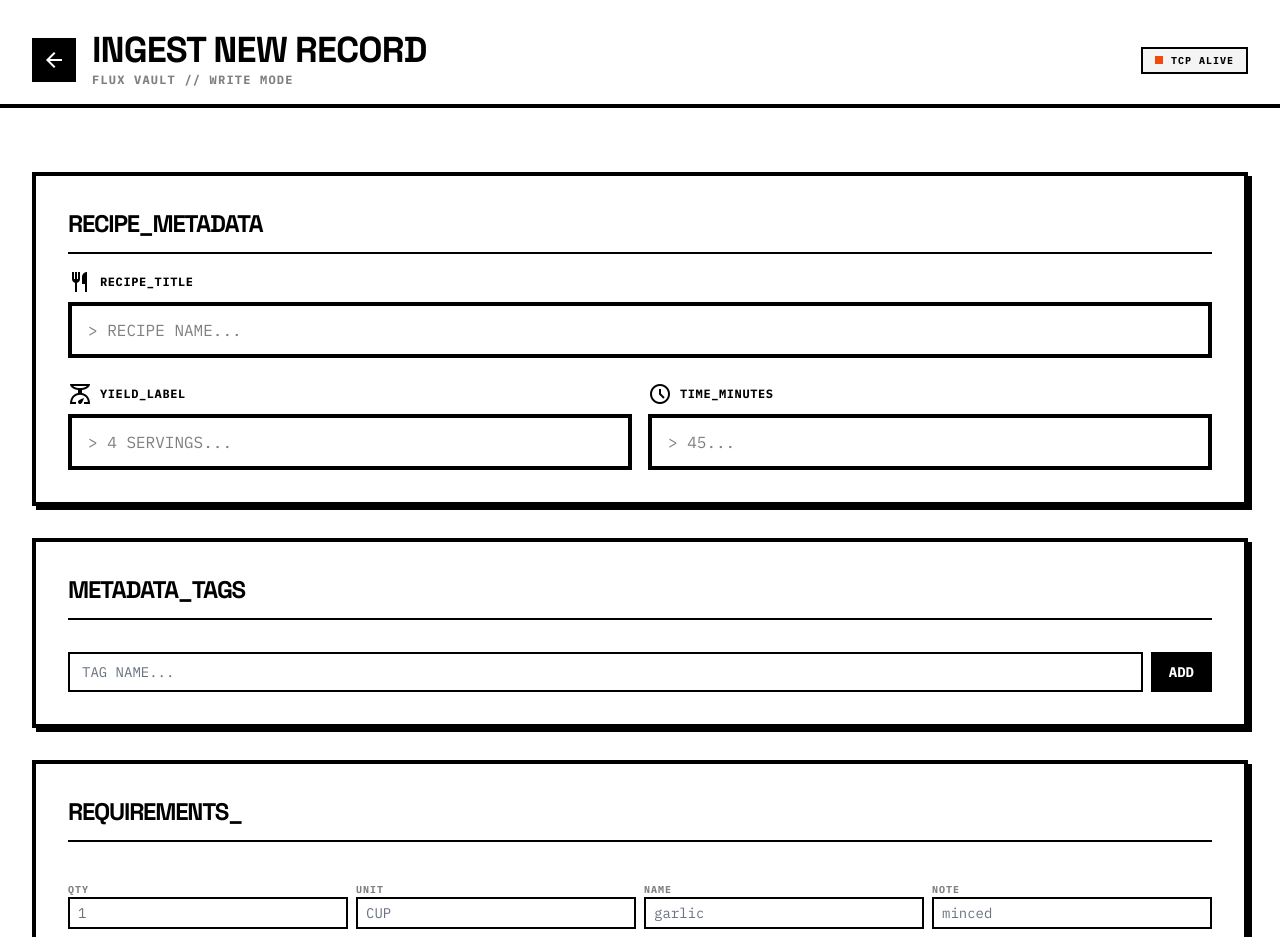
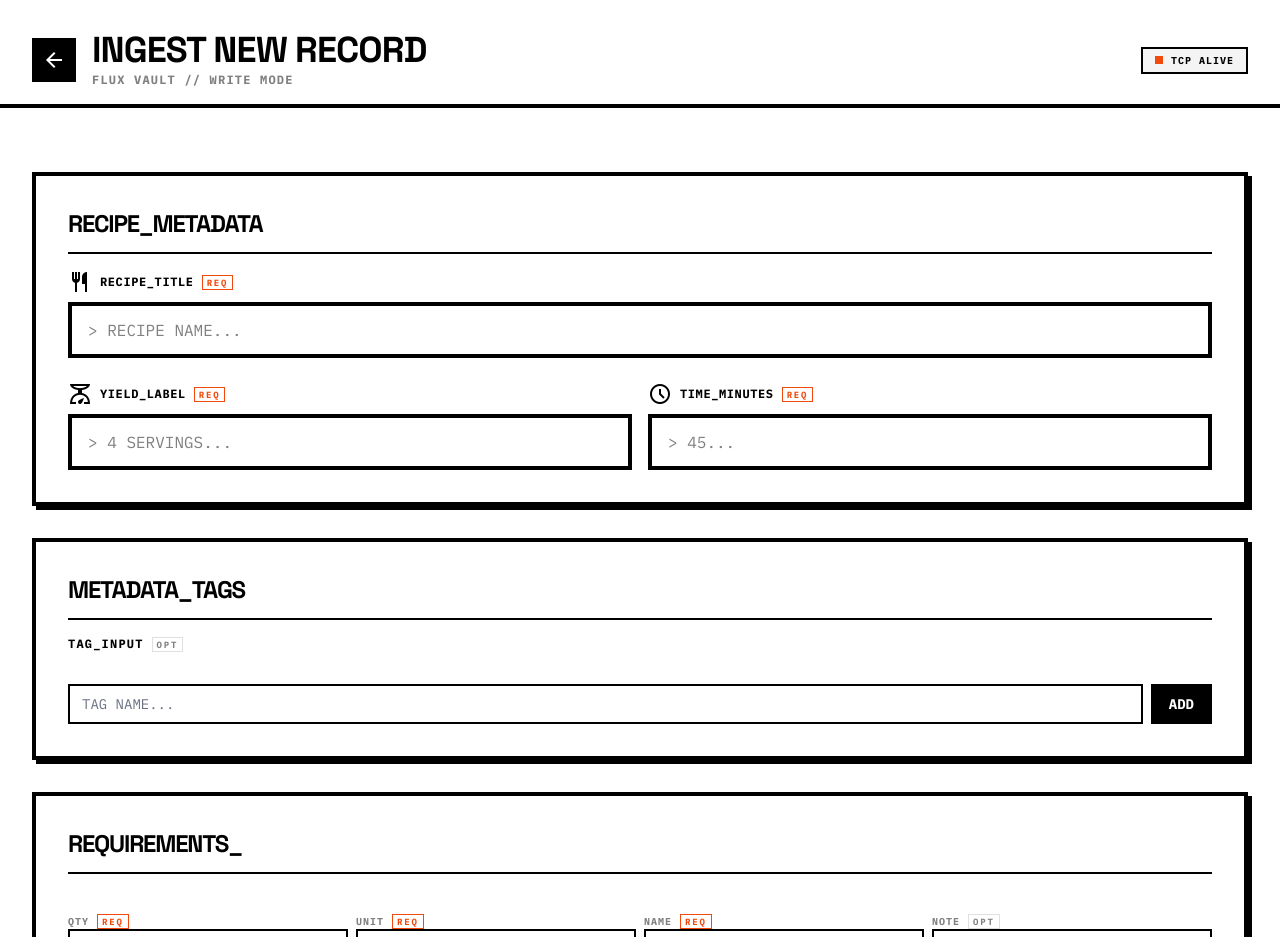
Before and after one commit to PouyanNorouzi/FLUX, a SvelteKit app: page /vault/ingest in a window 1280 px wide. Shown: the top 937 px of the page. Built offline with nearby package versions, Linux system fonts and the light colour scheme; what poudb-client would draw is missing.

Commit message:
Enhance form components with requirement indicators

```diff
--- a/src/lib/components/IngredientRow.svelte
+++ b/src/lib/components/IngredientRow.svelte
@@ -11,6 +11,13 @@
 	 * }}
 	 */
 	let { ingredient, index, errors = {}, onChange, onRemove } = $props();
+
+	/** @param {boolean} required */
+	function requirementBadge(required) {
+		return required
+			? 'border-molten-commit-orange text-molten-commit-orange'
+			: 'border-divider-gray text-muted';
+	}
 </script>
 
 <div
@@ -19,15 +26,21 @@
 	<div class="sm:col-span-1">
 		<label
 			for={`ingredient_${ingredient.id ?? index}_qty`}
-			class="block text-[10px] font-bold tracking-widest text-muted uppercase"
+			class="flex items-center gap-2 text-[10px] font-bold tracking-widest text-muted uppercase"
 		>
-			QTY
+			<span>QTY</span>
+			<span
+				class={`border px-1 py-0.5 text-[9px] leading-none tracking-[0.2em] ${requirementBadge(true)}`}
+			>
+				REQ
+			</span>
 		</label>
 		<input
 			id={`ingredient_${ingredient.id ?? index}_qty`}
 			type="text"
 			placeholder="1"
 			value={ingredient.quantity}
+			aria-required="true"
 			oninput={(event) => onChange('quantity', event.currentTarget.value)}
 			class={`brutalist-border w-full border-2 border-signal-black bg-cold-console-white px-2 py-1 font-mono text-sm outline-none ${
 				errors.qty
@@ -43,14 +56,20 @@
 	<div class="sm:col-span-1">
 		<label
 			for={`ingredient_${ingredient.id ?? index}_unit`}
-			class="block text-[10px] font-bold tracking-widest text-muted uppercase"
+			class="flex items-center gap-2 text-[10px] font-bold tracking-widest text-muted uppercase"
 		>
-			UNIT
+			<span>UNIT</span>
+			<span
+				class={`border px-1 py-0.5 text-[9px] leading-none tracking-[0.2em] ${requirementBadge(true)}`}
+			>
+				REQ
+			</span>
 		</label>
 		<UnitInput
 			id={`ingredient_${ingredient.id ?? index}_unit`}
 			value={ingredient.unit}
 			hasError={!!errors.unit}
+			isRequired={true}
 			onChange={(value) => onChange('unit', value)}
 		/>
 		{#if errors.unit}
@@ -61,15 +80,21 @@
 	<div class="sm:col-span-1">
 		<label
 			for={`ingredient_${ingredient.id ?? index}_name`}
-			class="block text-[10px] font-bold tracking-widest text-muted uppercase"
+			class="flex items-center gap-2 text-[10px] font-bold tracking-widest text-muted uppercase"
 		>
-			NAME
+			<span>NAME</span>
+			<span
+				class={`border px-1 py-0.5 text-[9px] leading-none tracking-[0.2em] ${requirementBadge(true)}`}
+			>
+				REQ
+			</span>
 		</label>
 		<input
 			id={`ingredient_${ingredient.id ?? index}_name`}
 			type="text"
 			placeholder="garlic"
 			value={ingredient.name}
+			aria-required="true"
 			oninput={(event) => onChange('name', event.currentTarget.value)}
 			class={`brutalist-border w-full border-2 border-signal-black bg-cold-console-white px-2 py-1 font-mono text-sm outline-none ${
 				errors.name
@@ -85,9 +110,14 @@
 	<div class="flex flex-col sm:col-span-1">
 		<label
 			for={`ingredient_${ingredient.id ?? index}_note`}
-			class="block text-[10px] font-bold tracking-widest text-muted uppercase"
+			class="flex items-center gap-2 text-[10px] font-bold tracking-widest text-muted uppercase"
 		>
-			NOTE
+			<span>NOTE</span>
+			<span
+				class={`border px-1 py-0.5 text-[9px] leading-none tracking-[0.2em] ${requirementBadge(false)}`}
+			>
+				OPT
+			</span>
 		</label>
 		<div class="flex gap-1">
 			<input
@@ -95,6 +125,7 @@
 				type="text"
 				placeholder="minced"
 				value={ingredient.note}
+				aria-required="false"
 				oninput={(event) => onChange('note', event.currentTarget.value)}
 				class="brutalist-border flex-1 border-2 border-signal-black bg-cold-console-white px-2 py-1 font-mono text-sm outline-none focus:border-molten-commit-orange"
 			/>
--- a/src/lib/components/Input.svelte
+++ b/src/lib/components/Input.svelte
@@ -8,7 +8,8 @@
 	 *   value?: string,
 	 *   error?: boolean,
 	 *   errorMessage?: string,
-	 *   icon?: string | null
+	 *   icon?: string | null,
+	 *   requirement?: 'required' | 'optional' | null
 	 * }}
 	 */
 	let {
@@ -19,7 +20,8 @@
 		value = $bindable(''),
 		error = false,
 		errorMessage = '',
-		icon = null
+		icon = null,
+		requirement = null
 	} = $props();
 </script>
 
@@ -31,13 +33,21 @@
 		{#if icon}
 			<span class="material-symbols-outlined text-[16px]">{icon}</span>
 		{/if}
-		{label}
+		<span>{label}</span>
+		{#if requirement}
+			<span
+				class={`border px-1 py-0.5 text-[9px] leading-none tracking-[0.2em] ${requirement === 'required' ? 'border-molten-commit-orange text-molten-commit-orange' : 'border-divider-gray text-muted'}`}
+			>
+				{requirement === 'required' ? 'REQ' : 'OPT'}
+			</span>
+		{/if}
 	</label>
 	<input
 		{id}
 		{type}
 		{placeholder}
 		bind:value
+		aria-required={requirement === 'required'}
 		autocomplete="off"
 		class="brutalist-input h-14 w-full px-4 font-mono text-base placeholder:text-muted focus:ring-0
 			{error ? 'error' : ''}"
--- a/src/lib/components/TagEditor.svelte
+++ b/src/lib/components/TagEditor.svelte
@@ -8,6 +8,7 @@
 	 *   tags: string[],
 	 *   inputValue?: string,
 	 *   errorMessage?: string,
+	 *   requirementLabel?: 'required' | 'optional' | null,
 	 *   onAdd: (value: string) => void,
 	 *   onRemove: (value: string) => void
 	 * }}
@@ -18,6 +19,7 @@
 		tags,
 		inputValue = $bindable(''),
 		errorMessage = '',
+		requirementLabel = null,
 		onAdd,
 		onRemove
 	} = $props();
@@ -28,6 +30,18 @@
 </script>
 
 <div class="flex flex-col gap-4">
+	<div
+		class="flex items-center gap-2 font-mono text-[10px] font-bold tracking-widest text-signal-black uppercase sm:text-xs"
+	>
+		<span>{label}</span>
+		{#if requirementLabel}
+			<span
+				class={`border px-1 py-0.5 text-[9px] leading-none tracking-[0.2em] ${requirementLabel === 'required' ? 'border-molten-commit-orange text-molten-commit-orange' : 'border-divider-gray text-muted'}`}
+			>
+				{requirementLabel === 'required' ? 'REQ' : 'OPT'}
+			</span>
+		{/if}
+	</div>
 	{#if errorMessage}
 		<div
 			class="border-2 border-molten-commit-orange bg-cold-console-white p-3 font-mono text-xs text-molten-commit-orange uppercase"
@@ -49,6 +63,7 @@
 			type="text"
 			{placeholder}
 			bind:value={inputValue}
+			aria-required={requirementLabel === 'required'}
 			class="brutalist-border flex-1 border-2 border-signal-black bg-cold-console-white px-3 py-2 font-mono text-sm uppercase outline-none focus:border-molten-commit-orange"
 			onkeydown={(e) => {
 				if (e.key === 'Enter') {
--- a/src/routes/vault/[id]/edit/+page.svelte
+++ b/src/routes/vault/[id]/edit/+page.svelte
@@ -267,6 +267,7 @@
 								error={!!errors.title}
 								errorMessage={errors.title}
 								icon="restaurant"
+								requirement="required"
 							/>
 							<div class="grid grid-cols-1 gap-4 sm:grid-cols-2">
 								<Input
@@ -278,6 +279,7 @@
 									error={!!errors.yieldLabel}
 									errorMessage={errors.yieldLabel}
 									icon="scale"
+									requirement="required"
 								/>
 								<Input
 									id="timeMinutes"
@@ -288,6 +290,7 @@
 									error={!!errors.timeMinutes}
 									errorMessage={errors.timeMinutes}
 									icon="schedule"
+									requirement="required"
 								/>
 							</div>
 						</div>
@@ -297,11 +300,12 @@
 				<div in:fly={sectionEnter(1)} out:fade={{ duration: 110 }}>
 					<FormSection title="METADATA_TAGS">
 						<TagEditor
-							label="newTag"
+							label="TAG_INPUT"
 							placeholder="TAG NAME..."
 							tags={draft.tags}
 							bind:inputValue={newTag}
 							errorMessage={errors.tags}
+							requirementLabel="optional"
 							onAdd={(value) => {
 								if (addTag(value)) newTag = '';
 							}}
@@ -349,15 +353,21 @@
 							<div>
 								<label
 									for="newIngredientQty"
-									class="block text-[10px] font-bold tracking-widest text-muted uppercase"
+									class="flex items-center gap-2 text-[10px] font-bold tracking-widest text-muted uppercase"
 								>
-									QTY
+									<span>QTY</span>
+									<span
+										class="border border-molten-commit-orange px-1 py-0.5 text-[9px] leading-none tracking-[0.2em] text-molten-commit-orange"
+									>
+										REQ
+									</span>
 								</label>
 								<input
 									id="newIngredientQty"
 									type="text"
 									placeholder="1"
 									bind:value={newIngredient.quantity}
+									aria-required="true"
 									class="brutalist-border w-full border-2 border-signal-black bg-cold-console-white px-2 py-1 font-mono text-sm outline-none focus:border-molten-commit-orange"
 								/>
 							</div>
@@ -365,13 +375,19 @@
 							<div>
 								<label
 									for="newIngredientUnit"
-									class="block text-[10px] font-bold tracking-widest text-muted uppercase"
+									class="flex items-center gap-2 text-[10px] font-bold tracking-widest text-muted uppercase"
 								>
-									UNIT
+									<span>UNIT</span>
+									<span
+										class="border border-molten-commit-orange px-1 py-0.5 text-[9px] leading-none tracking-[0.2em] text-molten-commit-orange"
+									>
+										REQ
+									</span>
 								</label>
 								<UnitInput
 									id="newIngredientUnit"
 									value={newIngredient.unit}
+									isRequired={true}
 									onChange={(value) => {
 										newIngredient.unit = value;
 									}}
@@ -381,15 +397,21 @@
 							<div>
 								<label
 									for="newIngredientName"
-									class="block text-[10px] font-bold tracking-widest text-muted uppercase"
+									class="flex items-center gap-2 text-[10px] font-bold tracking-widest text-muted uppercase"
 								>
-									NAME
+									<span>NAME</span>
+									<span
+										class="border border-molten-commit-orange px-1 py-0.5 text-[9px] leading-none tracking-[0.2em] text-molten-commit-orange"
+									>
+										REQ
+									</span>
 								</label>
 								<input
 									id="newIngredientName"
 									type="text"
 									placeholder="garlic"
 									bind:value={newIngredient.name}
+									aria-required="true"
 									class="brutalist-border w-full border-2 border-signal-black bg-cold-console-white px-2 py-1 font-mono text-sm outline-none focus:border-molten-commit-orange"
 								/>
 							</div>
@@ -397,15 +419,21 @@
 							<div>
 								<label
 									for="newIngredientNote"
-									class="block text-[10px] font-bold tracking-widest text-muted uppercase"
+									class="flex items-center gap-2 text-[10px] font-bold tracking-widest text-muted uppercase"
 								>
-									NOTE
+									<span>NOTE</span>
+									<span
+										class="border border-divider-gray px-1 py-0.5 text-[9px] leading-none tracking-[0.2em] text-muted"
+									>
+										OPT
+									</span>
 								</label>
 								<input
 									id="newIngredientNote"
 									type="text"
 									placeholder="minced"
 									bind:value={newIngredient.note}
+									aria-required="false"
 									class="brutalist-border w-full border-2 border-signal-black bg-cold-console-white px-2 py-1 font-mono text-sm outline-none focus:border-molten-commit-orange"
 								/>
 							</div>
@@ -455,15 +483,21 @@
 						<div class="flex flex-col gap-2">
 							<label
 								for="newStep"
-								class="text-[10px] font-bold tracking-widest text-muted uppercase"
+								class="flex items-center gap-2 text-[10px] font-bold tracking-widest text-muted uppercase"
 							>
-								NEW STEP
+								<span>NEW STEP</span>
+								<span
+									class="border border-molten-commit-orange px-1 py-0.5 text-[9px] leading-none tracking-[0.2em] text-molten-commit-orange"
+								>
+									REQ
+								</span>
 							</label>
 							<textarea
 								id="newStep"
 								rows="2"
 								placeholder="New step instruction..."
 								bind:value={newStep}
+								aria-required="true"
 								class="brutalist-border flex-1 border-2 border-signal-black bg-cold-console-white px-3 py-2 font-mono text-sm outline-none focus:border-molten-commit-orange"
 							></textarea>
 							<button
--- a/src/routes/vault/ingest/+page.svelte
+++ b/src/routes/vault/ingest/+page.svelte
@@ -283,6 +283,7 @@
 							error={!!errors.title}
 							errorMessage={errors.title}
 							icon="restaurant"
+							requirement="required"
 						/>
 
 						<div class="grid grid-cols-1 gap-4 sm:grid-cols-2">
@@ -295,6 +296,7 @@
 								error={!!errors.yieldLabel}
 								errorMessage={errors.yieldLabel}
 								icon="scale"
+								requirement="required"
 							/>
 
 							<Input
@@ -306,6 +308,7 @@
 								error={!!errors.timeMinutes}
 								errorMessage={errors.timeMinutes}
 								icon="schedule"
+								requirement="required"
 							/>
 						</div>
 					</div>
@@ -315,11 +318,12 @@
 			<div in:fly={sectionEnter(1)} out:fade={{ duration: 110 }}>
 				<FormSection title="METADATA_TAGS">
 					<TagEditor
-						label="newTag"
+						label="TAG_INPUT"
 						placeholder="TAG NAME..."
 						tags={draft.tags}
 						bind:inputValue={newTag}
 						errorMessage={errors.tags}
+						requirementLabel="optional"
 						onAdd={(value) => {
 							if (addTag(value)) newTag = '';
 						}}
@@ -369,15 +373,21 @@
 						<div>
 							<label
 								for="newIngredientQty"
-								class="block text-[10px] font-bold tracking-widest text-muted uppercase"
+								class="flex items-center gap-2 text-[10px] font-bold tracking-widest text-muted uppercase"
 							>
-								QTY
+								<span>QTY</span>
+								<span
+									class="border border-molten-commit-orange px-1 py-0.5 text-[9px] leading-none tracking-[0.2em] text-molten-commit-orange"
+								>
+									REQ
+								</span>
 							</label>
 							<input
 								id="newIngredientQty"
 								type="text"
 								placeholder="1"
 								bind:value={newIngredient.quantity}
+								aria-required="true"
 								class="brutalist-border w-full border-2 border-signal-black bg-cold-console-white px-2 py-1 font-mono text-sm outline-none focus:border-molten-commit-orange"
 							/>
 						</div>
@@ -385,13 +395,19 @@
 						<div>
 							<label
 								for="newIngredientUnit"
-								class="block text-[10px] font-bold tracking-widest text-muted uppercase"
+								class="flex items-center gap-2 text-[10px] font-bold tracking-widest text-muted uppercase"
 							>
-								UNIT
+								<span>UNIT</span>
+								<span
+									class="border border-molten-commit-orange px-1 py-0.5 text-[9px] leading-none tracking-[0.2em] text-molten-commit-orange"
+								>
+									REQ
+								</span>
 							</label>
 							<UnitInput
 								id="newIngredientUnit"
 								value={newIngredient.unit}
+								isRequired={true}
 								onChange={(value) => {
 									newIngredient.unit = value;
 								}}
@@ -401,15 +417,21 @@
 						<div>
 							<label
 								for="newIngredientName"
-								class="block text-[10px] font-bold tracking-widest text-muted uppercase"
+								class="flex items-center gap-2 text-[10px] font-bold tracking-widest text-muted uppercase"
 							>
-								NAME
+								<span>NAME</span>
+								<span
+									class="border border-molten-commit-orange px-1 py-0.5 text-[9px] leading-none tracking-[0.2em] text-molten-commit-orange"
+								>
+									REQ
+								</span>
 							</label>
 							<input
 								id="newIngredientName"
 								type="text"
 								placeholder="garlic"
 								bind:value={newIngredient.name}
+								aria-required="true"
 								class="brutalist-border w-full border-2 border-signal-black bg-cold-console-white px-2 py-1 font-mono text-sm outline-none focus:border-molten-commit-orange"
 							/>
 						</div>
@@ -417,15 +439,21 @@
 						<div>
 							<label
 								for="newIngredientNote"
-								class="block text-[10px] font-bold tracking-widest text-muted uppercase"
+								class="flex items-center gap-2 text-[10px] font-bold tracking-widest text-muted uppercase"
 							>
-								NOTE
+								<span>NOTE</span>
+								<span
+									class="border border-divider-gray px-1 py-0.5 text-[9px] leading-none tracking-[0.2em] text-muted"
+								>
+									OPT
+								</span>
 							</label>
 							<input
 								id="newIngredientNote"
 								type="text"
 								placeholder="minced"
 								bind:value={newIngredient.note}
+								aria-required="false"
 								class="brutalist-border w-full border-2 border-signal-black bg-cold-console-white px-2 py-1 font-mono text-sm outline-none focus:border-molten-commit-orange"
 							/>
 						</div>
@@ -479,13 +507,19 @@
 
 					<div class="flex flex-col gap-2">
 						<label for="newStep" class="text-[10px] font-bold tracking-widest text-muted uppercase">
-							NEW STEP
+							<span class="mr-2">NEW STEP</span>
+							<span
+								class="border border-molten-commit-orange px-1 py-0.5 text-[9px] leading-none tracking-[0.2em] text-molten-commit-orange"
+							>
+								REQ
+							</span>
 						</label>
 						<textarea
 							id="newStep"
 							rows="2"
 							placeholder="New step instruction..."
 							bind:value={newStep}
+							aria-required="true"
 							class="brutalist-border flex-1 border-2 border-signal-black bg-cold-console-white px-3 py-2 font-mono text-sm outline-none focus:border-molten-commit-orange"
 						></textarea>
 						<button
```
Also changed, not shown: src/lib/components/StepRow.svelte (+8 -2 lines), src/lib/components/UnitInput.svelte (+8 -3 lines).
